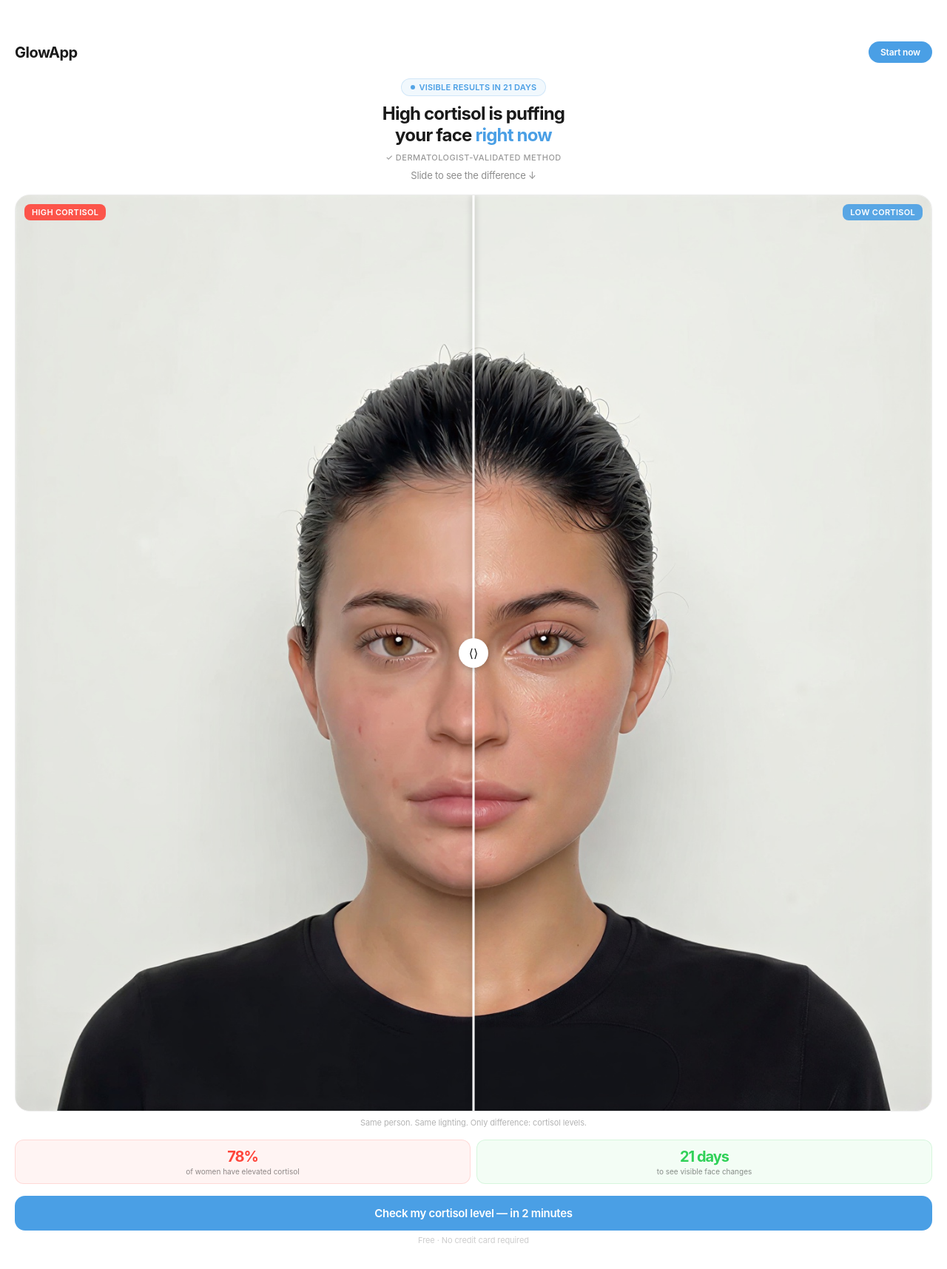
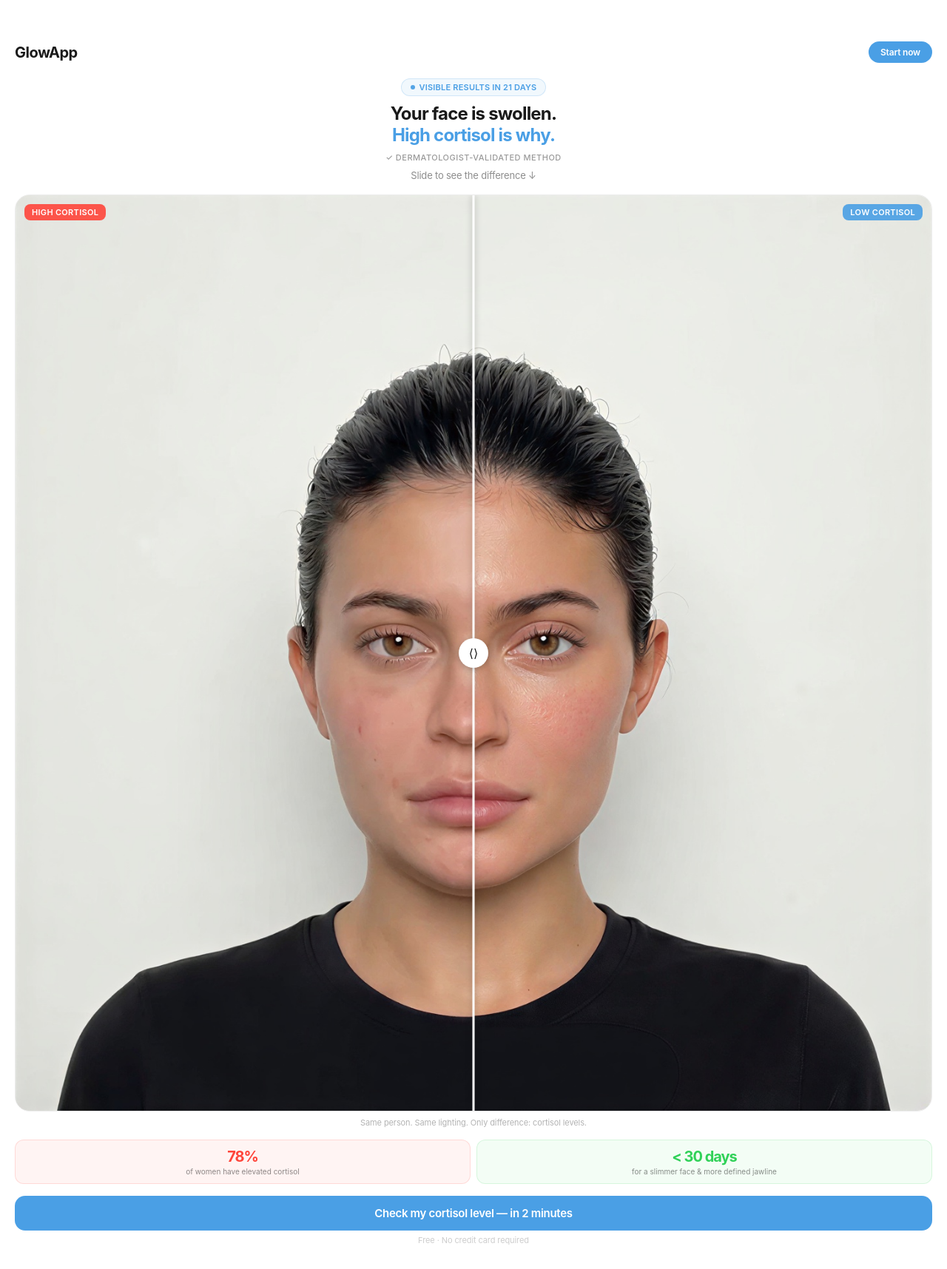
Before and after one commit to keyzersoze870/glowup-mvp, a Next.js app: page / in a window 1280 px wide. Shown: the whole page at 74% size. Built offline with nearby package versions, Linux system fonts and the light colour scheme; a web font is replaced by a local one.

Commit message:
landing page - 30 days slimmer face

```diff
--- a/src/app/page.tsx
+++ b/src/app/page.tsx
@@ -118,7 +118,7 @@ export default function LandingPage() {
           <span style={{ fontSize: 11, fontWeight: 600, color: ACCENT, letterSpacing: 0.2 }}>VISIBLE RESULTS IN 21 DAYS</span>
         </div>
         <h1 style={{ fontSize: 24, fontWeight: 700, color: '#1A1A1A', letterSpacing: -0.8, lineHeight: 1.2, marginBottom: 8 }}>
-          High cortisol is puffing<br />your face <span style={{ color: ACCENT }}>right now</span>
+          Your face is swollen.<br /><span style={{ color: ACCENT }}>High cortisol is why.</span>
         </h1>
         <p style={{ fontSize: 11, color: 'rgba(0,0,0,0.4)', letterSpacing: 0.5, fontWeight: 500 }}>
           ✓ DERMATOLOGIST-VALIDATED METHOD
@@ -143,8 +143,8 @@ export default function LandingPage() {
           <p style={{ fontSize: 10, color: 'rgba(0,0,0,0.45)', marginTop: 2 }}>of women have elevated cortisol</p>
         </div>
         <div style={{ flex: 1, background: 'rgba(48,209,88,0.06)', border: '0.5px solid rgba(48,209,88,0.15)', borderRadius: 12, padding: '10px', textAlign: 'center' }}>
-          <p style={{ fontSize: 20, fontWeight: 700, color: '#30D158', letterSpacing: -1 }}>21 days</p>
-          <p style={{ fontSize: 10, color: 'rgba(0,0,0,0.45)', marginTop: 2 }}>to see visible face changes</p>
+          <p style={{ fontSize: 20, fontWeight: 700, color: '#30D158', letterSpacing: -1 }}>&lt; 30 days</p>
+          <p style={{ fontSize: 10, color: 'rgba(0,0,0,0.45)', marginTop: 2 }}>for a slimmer face & more defined jawline</p>
         </div>
       </div>
 
```
